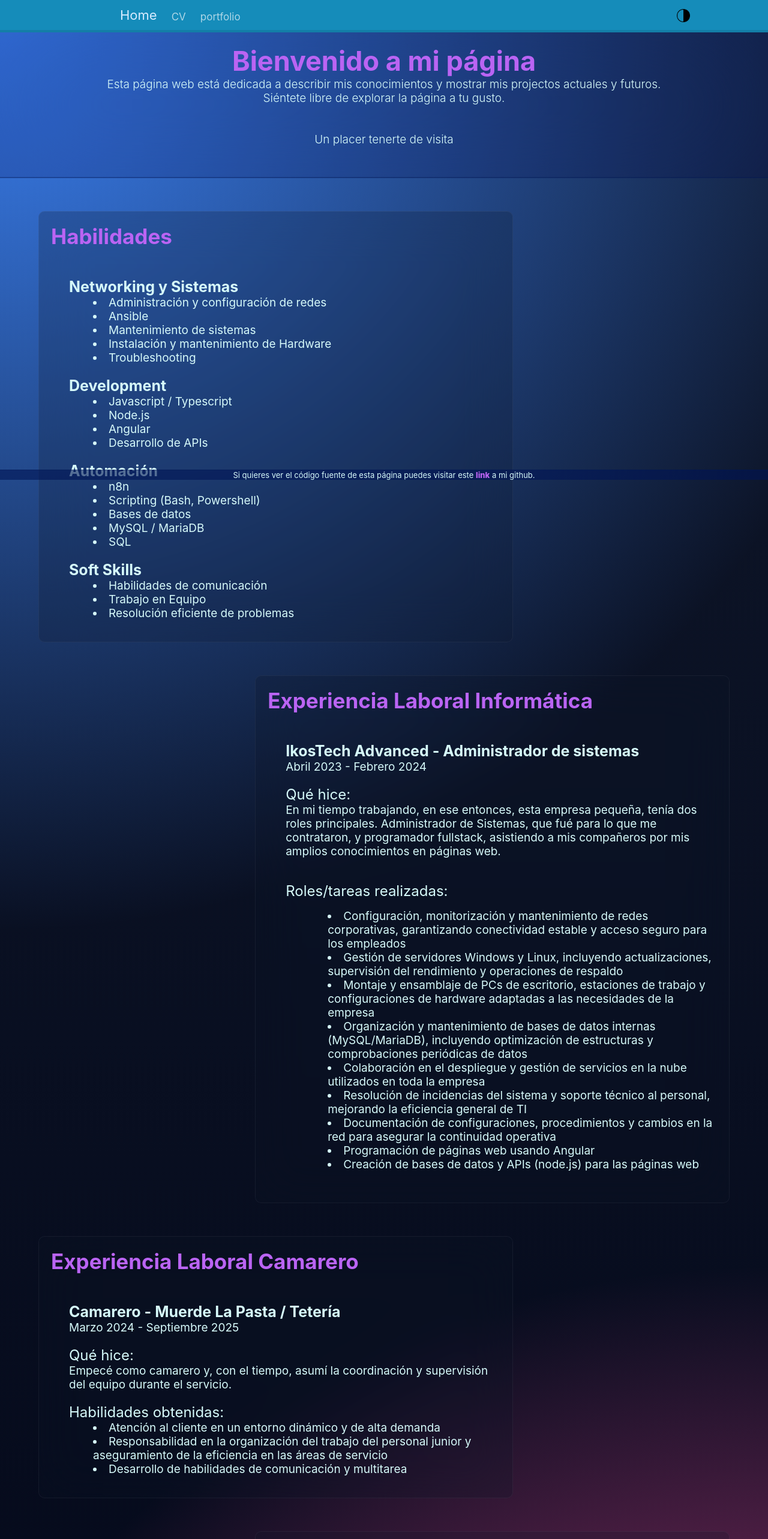
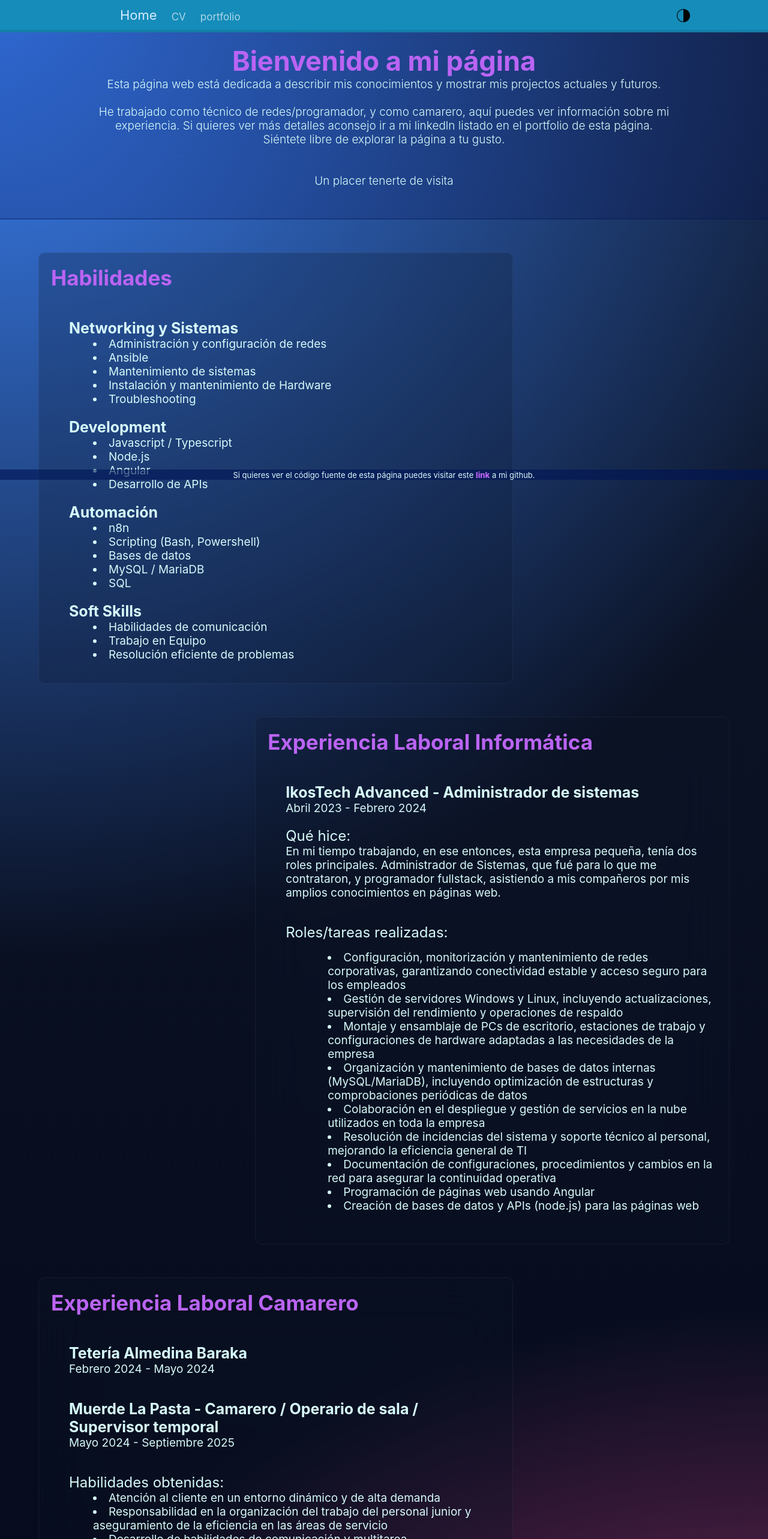
Before and after one commit to miler2/my_angular_page, an Angular app: page / in a window 1280 px wide. Shown: the top 2566 px of the page at 60% size. Built offline with nearby package versions, Linux system fonts and the light colour scheme.

Commit message:
I have added some extra information in the main landpage text, and to the waiter job info

```diff
--- a/src/app/components/landpage/landpage.component.css
+++ b/src/app/components/landpage/landpage.component.css
@@ -31,7 +31,7 @@
 .landpage_intro {
     /* Structure */
     margin-bottom: 25px;
-    width: 90%;
+    width: var(--devices-landpage_intro-width);
 
     /* Styles */
     font-weight: var(--devices-landpage_intro-font-weight);
--- a/src/app/components/landpage/landpage.component.html
+++ b/src/app/components/landpage/landpage.component.html
@@ -3,6 +3,8 @@
         <h1>Bienvenido a mi página</h1>
         <p class="landpage_intro">
             Esta página web está dedicada a describir mis conocimientos y mostrar mis projectos actuales y futuros.
+            <br><br>
+            He trabajado como técnico de redes/programador, y como camarero, aquí puedes ver información sobre mi experiencia. Si quieres ver más detalles aconsejo ir a mi linkedln listado en el portfolio de esta página.
             <br>
             Siéntete libre de explorar la página a tu gusto.
             <br><br><br>
@@ -82,12 +84,14 @@
                 <h2>Experiencia Laboral Camarero</h2>
             </div>
             <dl>
-                <h3>Camarero - Muerde La Pasta / Tetería</h3>
-                <p>Marzo 2024 - Septiembre 2025</p>
+                <h3>Tetería Almedina Baraka</h3>
+                <p>Febrero 2024 - Mayo 2024</p>
+                <br>
                 <br>
 
-                <dt><p>Qué hice:</p></dt>
-                <p>Empecé como camarero y, con el tiempo, asumí la coordinación y supervisión del equipo durante el servicio.</p>
+                <h3>Muerde La Pasta - Camarero / Operario de sala / Supervisor temporal </h3>
+                <p>Mayo 2024 - Septiembre 2025</p>
+                <br>
                 <br>
 
                 <dt><p>Habilidades obtenidas:</p></dt>
--- a/src/app/styles/styles.css
+++ b/src/app/styles/styles.css
@@ -72,6 +72,7 @@
     /* ---------------------------------------------------- */
     --devices-landpage_intro_text-padding-top: 70px;
     --devices-landpage_intro-font-weight: 350;
+    --devices-landpage_intro-width: 90%;
     --devices-landpage_section-width: 88%; /* With this the sections are level with each other, it's just here because desktop's one is different and if i want to change it */
     --devices-fixed_bottom-font-size: 9px;
     /* ---------------------------------------------------- */
@@ -108,6 +109,7 @@
     /* ---------------------------------------------------- */
     --devices-landpage_intro-font-weight: 350;
     --devices-landpage_intro_text-padding-top: 70px;
+    --devices-landpage_intro-width: 1000px;
     --devices-landpage_section-width: 65%;
     --devices-fixed_bottom-font-size: 13px;
     /* ---------------------------------------------------- */
```
